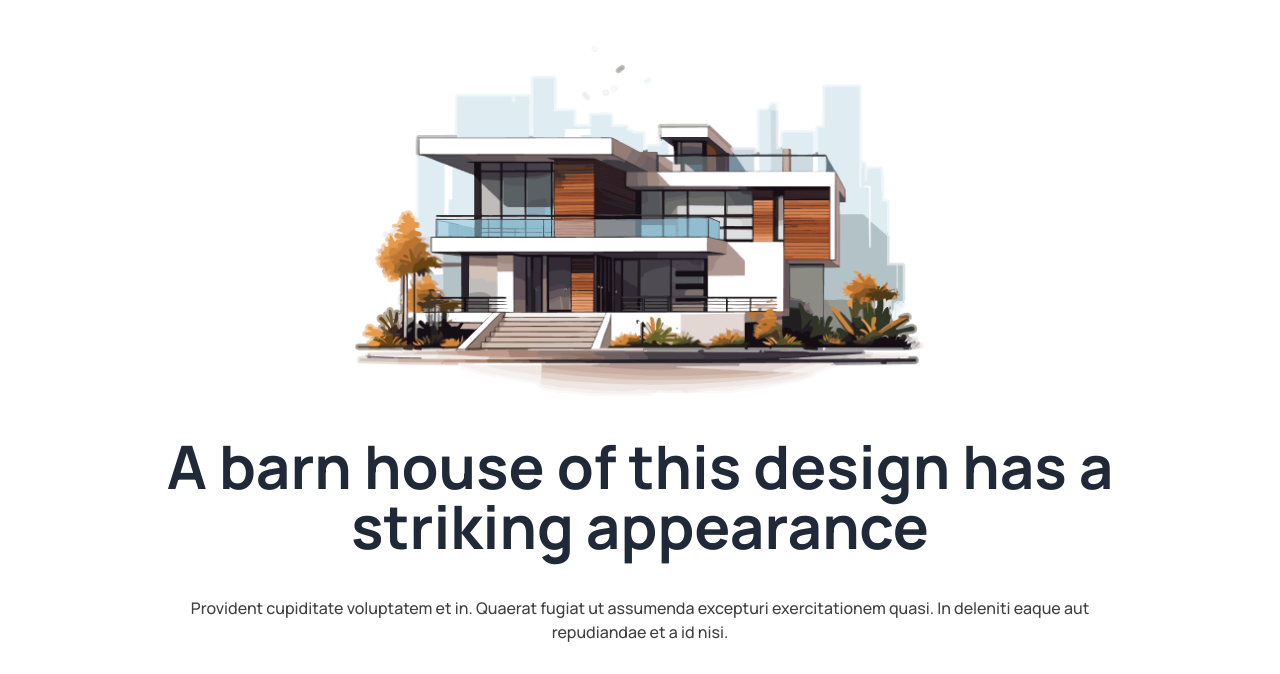
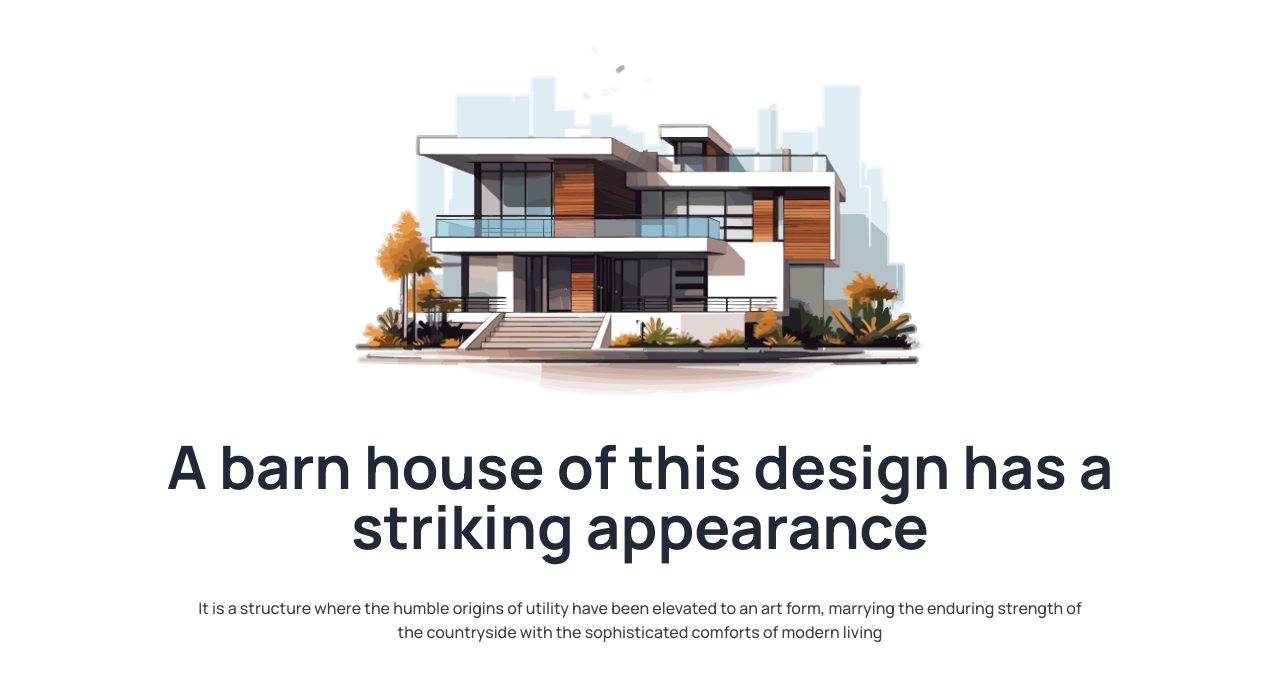
Before and after one commit to Arafath-R/web-assignment-03, a plain HTML site: page index.html in a window 1280 px wide. Shown: the part 126-800 px from the top of the page. Drawn offline with nearby package versions, Linux system fonts and the light colour scheme.

Commit message:
change the description of the banner

```diff
--- a/index.html
+++ b/index.html
@@ -106,8 +106,7 @@
                     <h1 class="text-4xl lg:text-6xl md:text-5xl font-bold">A barn house of this design
                         has a striking appearance</h1>
                     <p class="font-medium text-neutral-700 pb-2 lg:px-32">
-                        Provident cupiditate voluptatem et in. Quaerat fugiat ut assumenda excepturi exercitationem
-                        quasi. In deleniti eaque aut repudiandae et a id nisi.
+                       It is a structure where the humble origins of utility have been elevated to an art form, marrying the enduring strength of the countryside with the sophisticated comforts of modern living
                     </p>
                     <button
                         class="btn text-stone-900 font-bold text-xl bg-green-col/50 rounded-full py-0 border-0 h-14 w-full md:w-52">
```
